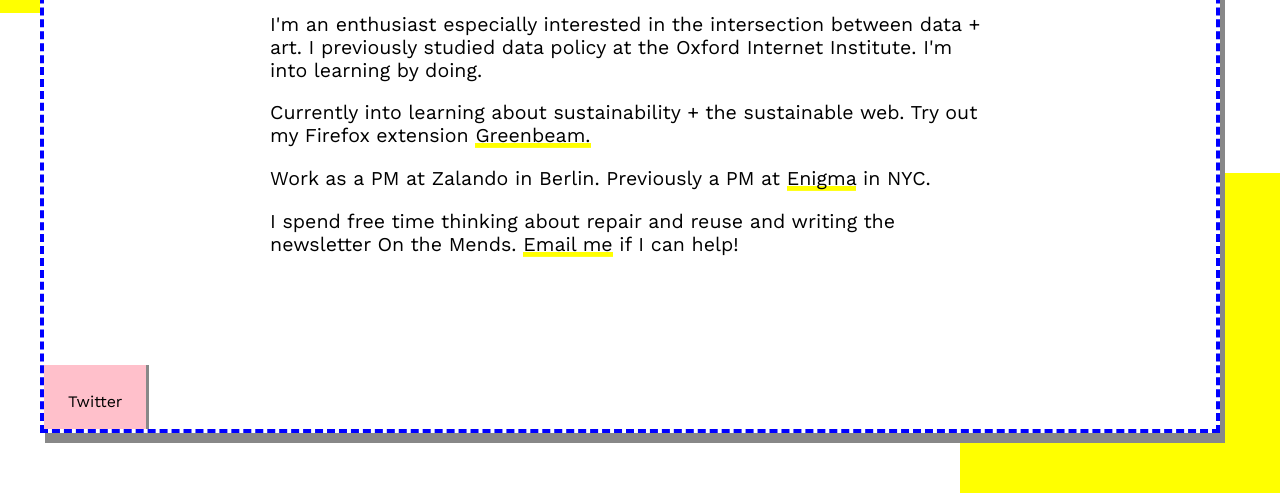
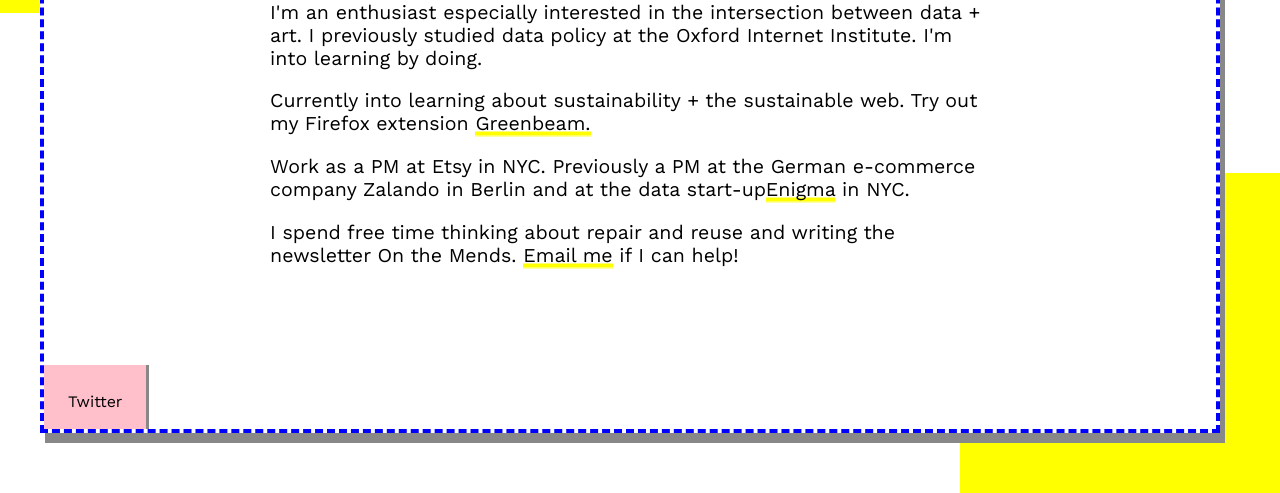
Before and after one commit to eveahe/eveahe.github.io, a plain HTML site: page index.html in a window 1280 px wide. Shown: the part 307-800 px from the top of the page. Drawn offline with nearby package versions, Linux system fonts and the light colour scheme.

```diff
--- a/index.html
+++ b/index.html
@@ -29,7 +29,7 @@
       <h1>Hey! I'm Eve. </h1>
       <p>I'm an enthusiast especially interested in the intersection between data + art. I previously studied data policy at the Oxford Internet Institute. I'm into learning by doing.</p>
       <p>Currently into learning about sustainability + the sustainable web. Try out my Firefox extension <a href="https://addons.mozilla.org/en-US/firefox/addon/greenbeam/" target="_blank">Greenbeam.</a></p>
-      <p>Work as a PM at Zalando in Berlin. Previously a PM at <a href="//enigma.com" target="_blank">Enigma</a> in NYC.</p>
+      <p>Work as a PM at Etsy in NYC. Previously a PM at the German e-commerce company Zalando in Berlin and at the data start-up<a href="//enigma.com" target="_blank">Enigma</a> in NYC.</p>
        <p>
          I spend free time thinking about repair and reuse and writing the newsletter <a href="https://onthemends.substack.com/" target="_blank"></a>On the Mends.</a>
          <a href="mailto:eveahearn@gmail.com?Subject=Hey%20there!" target="_top">Email me</a> if I can help!
```
